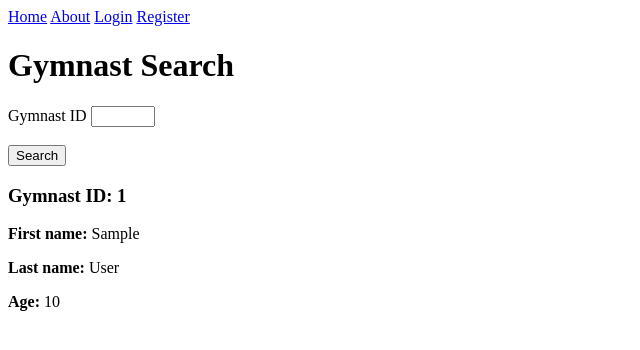
After one commit to paullagah/Flask, a Flask app: page /view/ in a window 1280 px wide. The commit adds this page. Shown: the top 350 px of the page, without its empty margins (0-640 px from the left). Run offline with Flask 2, Linux system fonts and the light colour scheme; tables that the repository leaves empty hold one stand-in row (values such as "Sample post"); parts of the project's set-up code (start-up, migrations or seed data) failed here and were passed over.

Commit message:
Made Search functionality based on Gymnast ID

```diff
--- a/app.py
+++ b/app.py
@@ -4,7 +4,7 @@ from flask_bcrypt import Bcrypt
 from flask_sqlalchemy import SQLAlchemy
 from os import environ
 from flask_login import LoginManager
-from forms import GymnastsForm, RegistrationForm, LoginForm
+from forms import GymnastsForm, RegistrationForm, LoginForm, ViewForm  # , #UpdateGymnastForm
 from flask_login import login_user, current_user, logout_user, login_required, UserMixin
 
 app = Flask(__name__)
@@ -56,7 +56,8 @@ class Users(db.Model, UserMixin):
     password = db.Column(db.String(500), nullable=False)
 
     def __repr__(self):
-        return ''.join(['UserID: ', str(self.id), '\r\n', 'Email: ', self.email, 'Name: ', self.firstname, ' ', self.lastname])
+        return ''.join(
+            ['UserID: ', str(self.id), '\r\n', 'Email: ', self.email, 'Name: ', self.firstname, ' ', self.lastname])
 
 
 @app.route('/')
@@ -88,13 +89,27 @@ def add():
         return render_template('gymnast.html', title='Add a gymnast', form=form)
 
 
+# @app.route('/gymnast_delete', methods=['GET', 'POST'])
+# @login_required
+# def gymnast_delete():
+#     id = Gymnasts.gymnast_id
+#     firstname = Gymnasts.firstname
+#     lastname = Gymnasts.lastname
+#     age = Gymnasts.age
+#     db.session.delete(id, firstname, lastname, age)
+
 @app.route('/register', methods=['GET', 'POST'])
 def register():
     form = RegistrationForm()
     if form.validate_on_submit():
         hash_pw = bcrypt.generate_password_hash(form.password.data)
 
-        user = Users(email=form.email.data, password=hash_pw, firstname=form.firstname.data, lastname=form.lastname.data)
+        user = Users(
+            email=form.email.data,
+            password=hash_pw,
+            firstname=form.firstname.data,
+            lastname=form.lastname.data
+        )
         db.session.add(user)
         db.session.commit()
 
@@ -124,6 +139,29 @@ def logout():
     logout_user()
     return redirect(url_for('login'))
 
+
+@app.route('/view/', methods=['GET', 'POST'])
+def view():
+    form = ViewForm()
+    gymnast_all = Gymnasts.query.all()
+    if form.validate_on_submit():
+        gymnast_data = Gymnasts.query.filter_by(gymnast_id=form.gymnast_id.data).all()
+        return render_template('view.html', title='View Gymnasts', form=form, gymnasts=gymnast_data)
+    return render_template('view.html', title='View Gymnasts', form=form, gymnasts=gymnast_all)
+
+
+# @app.route("/account", methods=['GET', 'POST'])
+# @login_required
+# def update():
+#     form = UpdateGymnastForm()
+#     if form.validate_on_submit():
+#          = form.firstname.data
+#          = form.lastname.data
+#          = form.age.data
+#     elif request.method == 'GET':
+#
+#     return render_template('update.html', title='Update Gymnast', form=form)
+
 @app.route('/create')
 def create():
     db.create_all()
--- a/forms.py
+++ b/forms.py
@@ -1,6 +1,7 @@
 from flask_wtf import FlaskForm
 from wtforms import StringField, SubmitField, IntegerField, PasswordField, BooleanField
 from wtforms.validators import DataRequired, Length, NumberRange, Email, EqualTo, ValidationError
+from flask_login import current_user
 
 
 # from app import Users
@@ -85,6 +86,40 @@ class LoginForm(FlaskForm):
     remember = BooleanField('Remember Me')
     submit = SubmitField('Login')
 
+class ViewForm(FlaskForm):
+    gymnast_id = IntegerField('Gymnast ID',
+                              validators=[
+                                  DataRequired(),
+                                  NumberRange(min=1, max=100)
+                     ]
+                )
+
+    submit = SubmitField('Search')
+
+# class UpdateGymnastForm(FlaskForm):
+#     firstname = StringField(
+#         'First Name',
+#         validators=[
+#             DataRequired(),
+#             Length(min=1, max=30)
+#         ]
+#     )
+#     lastname = StringField(
+#         'Last Name',
+#         validators=[
+#             DataRequired(),
+#             Length(min=1, max=30)
+#         ]
+#     )
+#     age = IntegerField(
+#         'Age',
+#         validators=[
+#             DataRequired(),
+#             NumberRange(min=0, max=110)
+#         ]
+#     )
+#     submit = SubmitField('Update')
+
     # def validate_email(self, email):
     #     user = Users.query.filter_by(email=email.data).first()
     #
--- a/templates/layout.html
+++ b/templates/layout.html
@@ -14,6 +14,7 @@
         <a href="{{ url_for('about') }}">About</a>
         {% if current_user.is_authenticated == True %}
         <a href="{{ url_for('add') }}">Add a Gymnast</a>
+        <a href="{{ url_for('view') }}">Search Gymnasts</a>
         <a href="{{ url_for('logout') }}">Logout</a>
         {% else %}
         <a href="{{ url_for('login') }}">Login</a>
--- /dev/null
+++ b/templates/view.html
@@ -0,0 +1,39 @@
+{% extends "layout.html" %}
+
+{% block body_content %}
+{#    <div class="data">#}
+{#        <a href="{{ url_for('view', number=1) }}">1</a>#}
+{#    </div>#}
+    <h1>Gymnast Search</h1>
+    <div class="form">
+        <form method="POST" action="">
+            {{ form.hidden_tag() }}
+        <div class="form_group">
+            {{ form.gymnast_id.label }}
+            {{ form.gymnast_id }}
+            {% if form.gymnast_id.errors %}
+                <div class="error">
+                    {% for error in form.gymnast_id.errors %}
+                        <span>{{ error }}</span>
+                    {% endfor %}
+                </div>
+            {% endif %}
+        <br>
+        <br>
+        <div class="'form_group">
+            {{ form.submit }}
+        </div>
+        </form>
+    </div>
+
+    {% for Gymnasts in gymnasts %}
+
+        <div>
+            <h3>Gymnast ID: {{ Gymnasts.gymnast_id }}</h3>
+            <p> <b>First name: </b>{{ Gymnasts.firstname }}</p>
+            <p> <b>Last name: </b>{{ Gymnasts.lastname }}</p>
+            <p> <b>Age: </b>{{ Gymnasts.age }}</p>
+        </div>
+    {% endfor %}
+
+{% endblock %}
```
